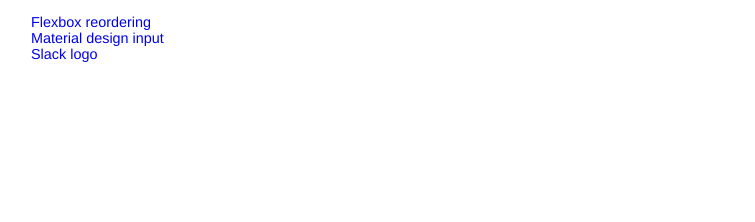
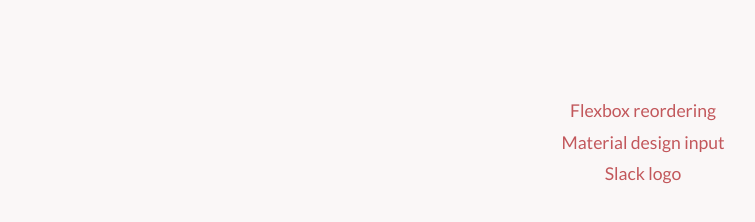
Before and after one commit to vdel26/playground, a website: page index.html in a window 1280 px wide. Shown: the whole page, without its empty margins (17-772 px from the left). Drawn offline with Linux system fonts and the light colour scheme.

```diff
--- a/index.html
+++ b/index.html
@@ -2,24 +2,16 @@
 <html>
 <head>
   <title>Playground</title>
-  <style type="text/css">
-  :root {
-    font-size: 0.9em;
-    font-family: "helvetica neue";
-  }
-  a {
-    text-decoration: none;
-  }
-  ul {
-    list-style: none;
-  }
-  </style>
+  <link href='http://fonts.googleapis.com/css?family=Lato:300,400,700' rel='stylesheet' type='text/css'>
+  <link rel="stylesheet" type="text/css" href="style.css">
 </head>
 <body>
-<ul>
-  <li><a href="flexbox/index.html">Flexbox reordering</a></li>
-  <li><a href="material-inputs/index.html">Material design input</a></li>
-  <li><a href="slack/index.html">Slack logo</a></li>
-</ul>
+
+  <ul>
+    <li><a href="flexbox/index.html">Flexbox reordering</a></li>
+    <li><a href="material-inputs/index.html">Material design input</a></li>
+    <li><a href="slack/index.html">Slack logo</a></li>
+  </ul>
+
 </body>
 </html>
--- /dev/null
+++ b/style.css
@@ -0,0 +1,20 @@
+:root {
+  font-size: 1.1em;
+  font-family: 'Lato', 'Helvetica Neue', sans-serif;
+  background-color: rgba(250, 247, 247, 0.9);
+}
+a {
+  text-decoration: none;
+  color: rgba(194, 87, 91, 1);
+}
+a:hover {
+  background-color: rgba(255, 204, 205, 0.7);
+}
+ul {
+  margin: 100px;
+  text-align: center;
+  list-style: none;
+}
+li {
+  margin-top: 0.6em;
+}
```
Also changed, not shown: 1 other file.
